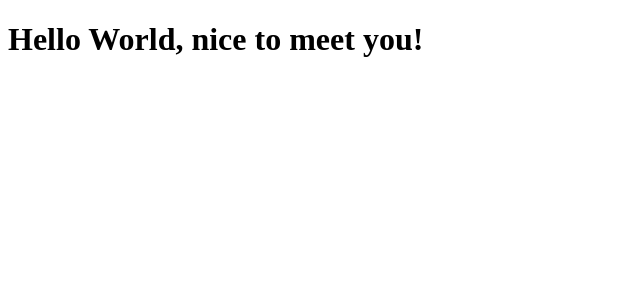
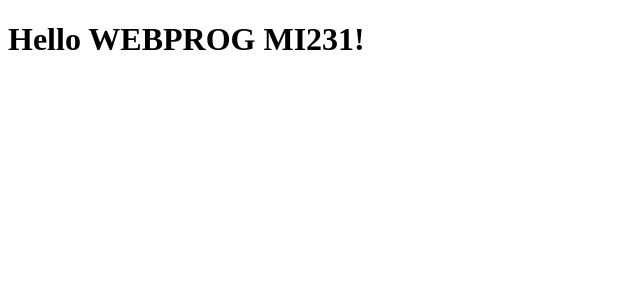
Before and after one commit to ChloydiePichu/WEBPROG-Mi231-vuejs, a Vue app in the folder vue-project/: page / in a window 1280 px wide. Shown: the top 300 px of the page, without its empty margins (0-640 px from the left). Built offline with nearby package versions, Linux system fonts and the light colour scheme.

Commit message:
Updated message

```diff
--- a/vue-project/src/App.vue
+++ b/vue-project/src/App.vue
@@ -1,7 +1,7 @@
 <script></script>
 
 <template>
-  <h1>Hello World, nice to meet you!</h1>
+  <h1>Hello WEBPROG MI231!</h1>
 </template>
 
 <style></style>
```
